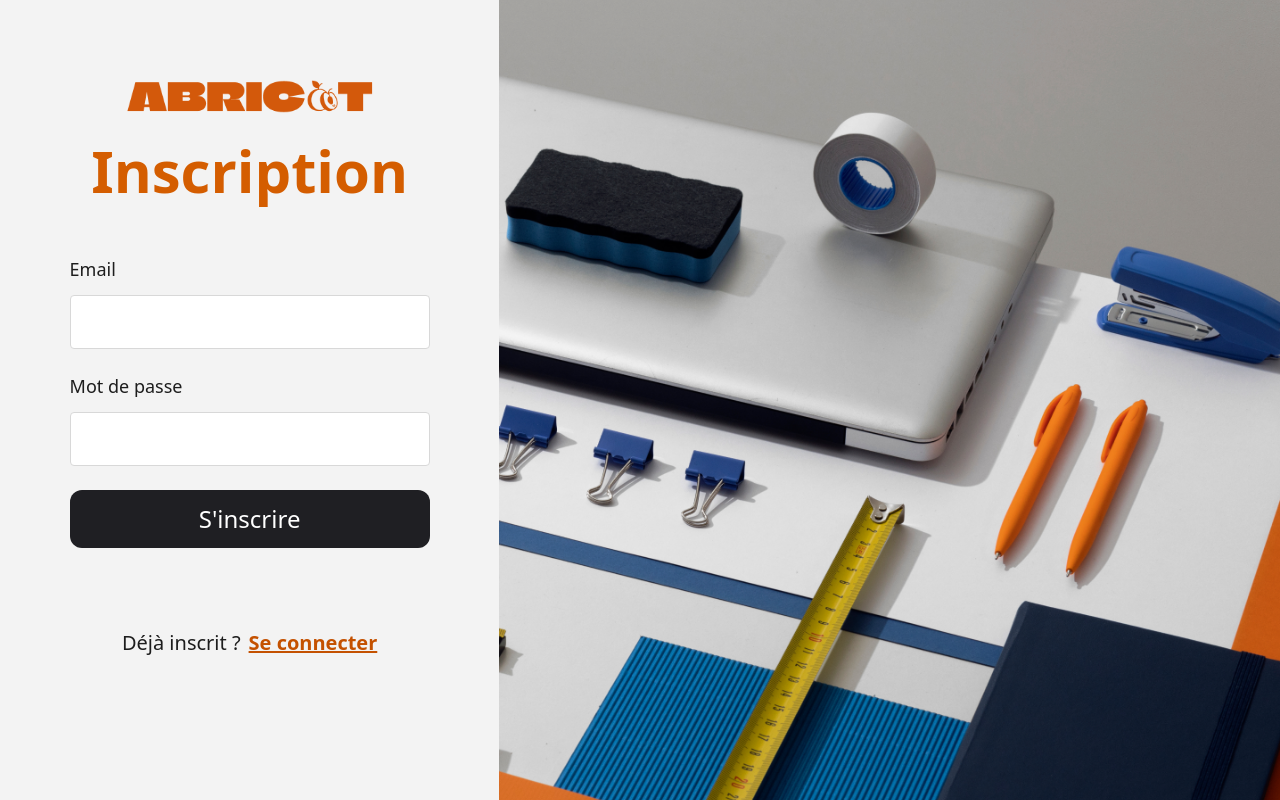
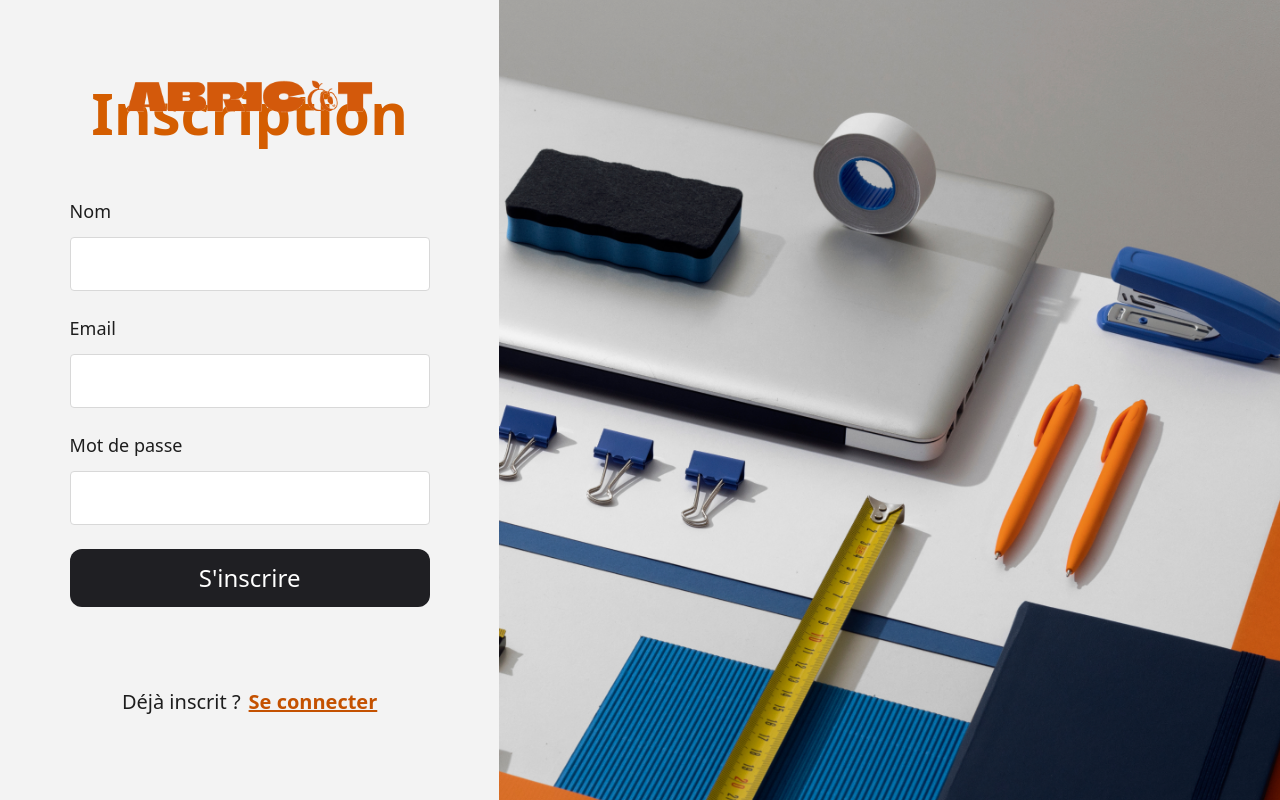
Before and after one commit to TomTrott/SaasAbricot, a Next.js app in the folder Frontend/: page /register in a window 1280 px wide. Built offline with nearby package versions, Linux system fonts and the light colour scheme.

Commit message:
formulaire register corriger

```diff
--- a/Frontend/src/components/pages/RegisterPage.tsx
+++ b/Frontend/src/components/pages/RegisterPage.tsx
@@ -6,88 +6,217 @@ import Image from "next/image";
 import api from "@/services/api";
 import bannerRegister from "@/assets/images/banniereregister.png";
 import logoAbricot from "@/assets/logoabricot.png";
+
 // Page d'inscription
 export default function RegisterPage() {
+
   // Initialisation des états pour les champs du formulaire, les erreurs et le chargement
   const router = useRouter();
+
   //formulaires
+  const [name, setName] = useState("");
   const [email, setEmail] = useState("");
   const [password, setPassword] = useState("");
+
   //ereurs
   const [error, setError] = useState("");
+
   //chargement
   const [loading, setLoading] = useState(false);
 
   // Gère l'inscription de l'utilisateur
   const handleRegister = async (e: React.FormEvent<HTMLFormElement>) => {
+
     e.preventDefault();
+
     setError("");
     setLoading(true);
-// Envoie une requête POST à l'API pour enregistrer l'utilisateur
+
+    // Envoie une requête POST à l'API pour enregistrer l'utilisateur
     try {
-      await api.post("/auth/register", { email, password });
+
+      await api.post("/auth/register", {
+        name,
+        email,
+        password,
+      });
+
       router.push("/login");
+
       // Affiche une notification de succès (à implémenter)
-    } catch (error) {
-      console.error(error);
-      // Affiche une notification d'erreur (à implémenter)
-      setError("Une erreur est survenue lors de l'inscription.");
+
+    } catch (error: any) {
+
+      console.log("Erreur complète :", error);
+
+      console.log(
+        "Data JSON :",
+        JSON.stringify(error.response?.data, null, 2)
+      );
+
+      console.log(
+        "Details :",
+        JSON.stringify(error.response?.data?.details, null, 2)
+      );
+
+      console.log("Status :", error.response?.status);
+
+      console.log("Headers :", error.response?.headers);
+
+
     } finally {
+
       setLoading(false);
+
     }
   };
 
   return (
+
     <div className="min-h-screen flex bg-[#f3f3f3] overflow-hidden">
+
       {/* Partie gauche - Formulaire */}
       <div className="w-full lg:w-[39%] bg-[#f3f3f3] relative flex items-center justify-center px-8">
+
         {/* Logo */}
         <div className="absolute top-20 left-1/2 -translate-x-1/2">
-          <Image src={logoAbricot} alt="Logo Abricot" className="w-[320px] h-auto" priority />
+          <Image
+            src={logoAbricot}
+            alt="Logo Abricot"
+            className="w-[320px] h-auto"
+            priority
+          />
         </div>
 
         <div className="w-full max-w-[360px]">
-          <h1 className="text-[58px] font-bold text-[#d45d00] mb-14 leading-none text-center">Inscription</h1>
+
+          <h1 className="text-[58px] font-bold text-[#d45d00] mb-14 leading-none text-center">
+            Inscription
+          </h1>
 
           <form onSubmit={handleRegister} className="space-y-6">
+
             <div>
-              <label htmlFor="email" className="block text-[18px] text-[#1d1d1d] mb-3">Email</label>
-              <input id="email" name="email" type="email" autoComplete="email" required value={email}
-                onChange={(e) => setEmail(e.target.value)} className="w-full h-[54px] border border-[#d8d8d8] rounded-[4px] bg-white px-4 text-[16px] text-[#1d1d1d] transition-all duration-200 focus:outline-none focus:ring-2 focus:ring-[#d45d00] focus:ring-offset-2 focus:border-[#d45d00]" />
+
+              <label
+                htmlFor="name"
+                className="block text-[18px] text-[#1d1d1d] mb-3"
+              >
+                Nom
+              </label>
+
+              <input
+                id="name"
+                name="name"
+                type="text"
+                autoComplete="name"
+                required
+                value={name}
+                onChange={(e) => setName(e.target.value)}
+                className="w-full h-[54px] border border-[#d8d8d8] rounded-[4px] bg-white px-4 text-[16px] text-[#1d1d1d] transition-all duration-200 focus:outline-none focus:ring-2 focus:ring-[#d45d00] focus:ring-offset-2 focus:border-[#d45d00]"
+              />
+
             </div>
 
             <div>
-              <label htmlFor="password"
-                className="block text-[18px] text-[#1d1d1d] mb-3">Mot de passe</label>
-              <input id="password" name="password" type="password" autoComplete="new-password" required value={password}
-                onChange={(e) => setPassword(e.target.value)}
-                className="w-full h-[54px] border border-[#d8d8d8] rounded-[4px] bg-white px-4 text-[16px] text-[#1d1d1d] transition-all duration-200 focus:outline-none focus:ring-2 focus:ring-[#d45d00] focus:ring-offset-2 focus:border-[#d45d00]" />
+
+              <label
+                htmlFor="email"
+                className="block text-[18px] text-[#1d1d1d] mb-3"
+              >
+                Email
+              </label>
+
+              <input
+                id="email"
+                name="email"
+                type="email"
+                autoComplete="email"
+                required
+                value={email}
+                onChange={(e) => setEmail(e.target.value)}
+                className="w-full h-[54px] border border-[#d8d8d8] rounded-[4px] bg-white px-4 text-[16px] text-[#1d1d1d] transition-all duration-200 focus:outline-none focus:ring-2 focus:ring-[#d45d00] focus:ring-offset-2 focus:border-[#d45d00]"
+              />
+
             </div>
 
-            {error && <p role="alert" aria-live="assertive"
-              className="text-red-600 text-[15px]">{error}</p>}
+            <div>
 
-            <button type="submit" disabled={loading} aria-busy={loading}
-              className="w-full h-[58px] bg-[#1f1f23] hover:bg-black disabled:opacity-60 disabled:cursor-not-allowed transition-all duration-200 rounded-[12px] text-white text-[24px] focus:outline-none focus:ring-2 focus:ring-[#d45d00] focus:ring-offset-2">
+              <label
+                htmlFor="password"
+                className="block text-[18px] text-[#1d1d1d] mb-3"
+              >
+                Mot de passe
+              </label>
+
+              <input
+                id="password"
+                name="password"
+                type="password"
+                autoComplete="new-password"
+                required
+                value={password}
+                onChange={(e) => setPassword(e.target.value)}
+                className="w-full h-[54px] border border-[#d8d8d8] rounded-[4px] bg-white px-4 text-[16px] text-[#1d1d1d] transition-all duration-200 focus:outline-none focus:ring-2 focus:ring-[#d45d00] focus:ring-offset-2 focus:border-[#d45d00]"
+              />
+
+            </div>
+
+            {error && (
+
+              <p
+                role="alert"
+                aria-live="assertive"
+                className="text-red-600 text-[15px]"
+              >
+                {error}
+              </p>
+
+            )}
+
+            <button
+              type="submit"
+              disabled={loading}
+              aria-busy={loading}
+              className="w-full h-[58px] bg-[#1f1f23] hover:bg-black disabled:opacity-60 disabled:cursor-not-allowed transition-all duration-200 rounded-[12px] text-white text-[24px] focus:outline-none focus:ring-2 focus:ring-[#d45d00] focus:ring-offset-2"
+            >
               {loading ? "Inscription..." : "S'inscrire"}
             </button>
+
           </form>
 
           <div className="flex items-center justify-center gap-2 text-[20px] mt-20 whitespace-nowrap">
-            <span className="text-[#1d1d1d]">Déjà inscrit ?</span>
-            <button type="button"
+
+            <span className="text-[#1d1d1d]">
+              Déjà inscrit ?
+            </span>
+
+            <button
+              type="button"
               onClick={() => router.push("/login")}
-              className="text-[#c45100] underline font-semibold focus:outline-none focus:ring-2 focus:ring-[#d45d00] focus:ring-offset-2 rounded-[4px]">
+              className="text-[#c45100] underline font-semibold focus:outline-none focus:ring-2 focus:ring-[#d45d00] focus:ring-offset-2 rounded-[4px]"
+            >
               Se connecter
             </button>
+
           </div>
+
         </div>
+
       </div>
 
       {/* Partie droite - Illustration (masquée sur mobile) */}
       <div className="hidden lg:block lg:w-[61%] h-screen">
-        <Image src={bannerRegister} alt="Illustration de la page d'inscription" className="w-full h-full object-cover" priority />
+
+        <Image
+          src={bannerRegister}
+          alt="Illustration de la page d'inscription"
+          className="w-full h-full object-cover"
+          priority
+        />
+
       </div>
+
     </div>
   );
 }
```
